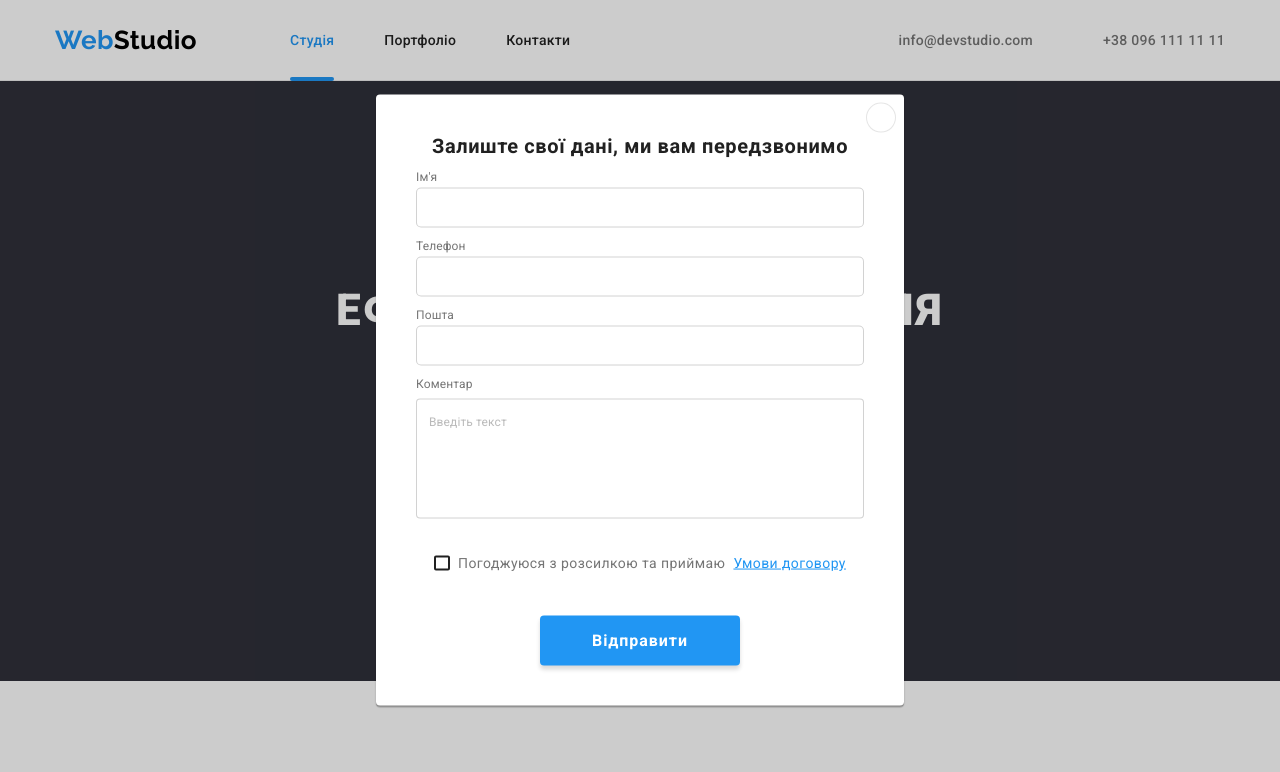
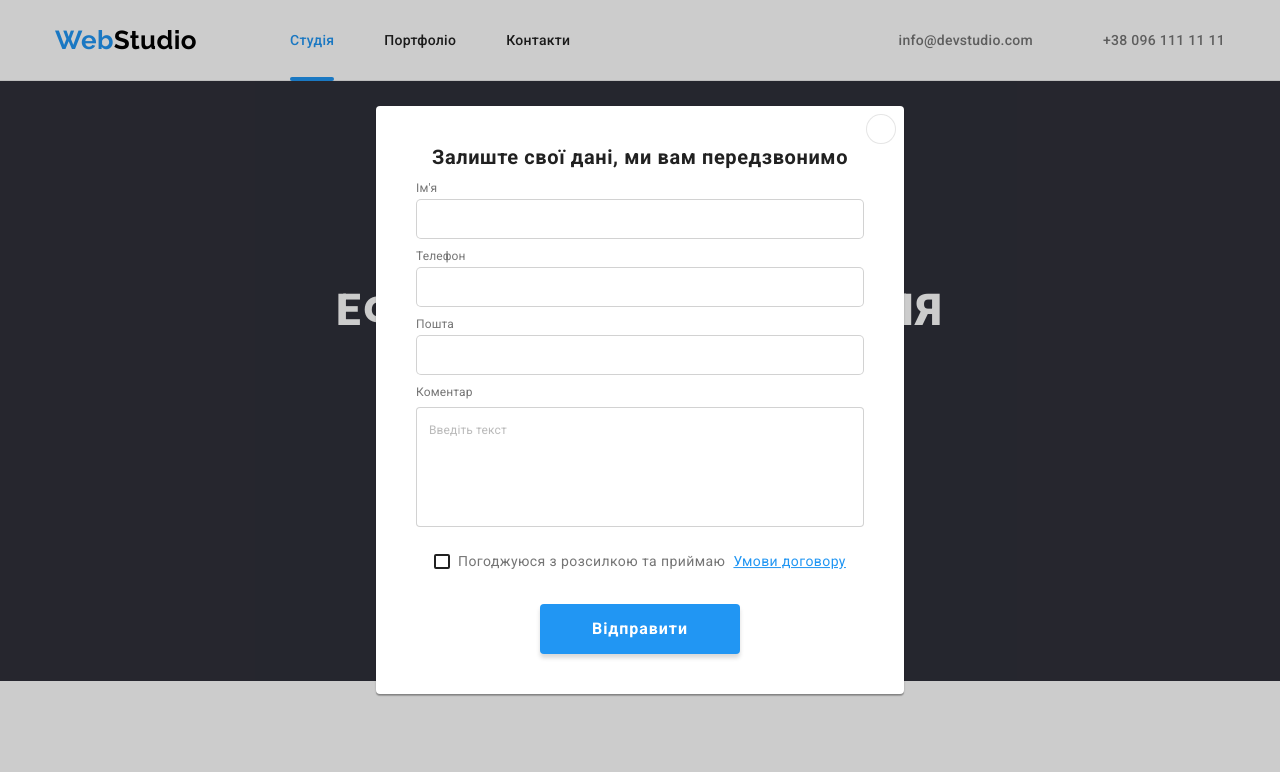
Before and after one commit to AnastasiaKulinich/goit-markup-hw-06, a plain HTML site: page index.html in a window 1280 px wide. Both pictures are taken after a click on the button "Замовити послугу". Shown: the top 772 px of the page. Drawn offline with nearby package versions, Linux system fonts and the light colour scheme.

Commit message:
update css

```diff
--- a/css/styles.css
+++ b/css/styles.css
@@ -766,7 +766,6 @@
 .input-label {
   display: block;
   position: relative;
-  width: 22px;
   height: 14px;
   font-weight: 400;
   font-size: 12px;
@@ -777,7 +776,6 @@
 }
 .input-wrapper {
   position: relative;
-  margin-bottom: 11px;
 }
 .modal-input {
   width: 100%;
@@ -827,8 +825,8 @@
   display: flex;
   justify-content: center;
   align-items: center;
-  padding-top: 20px;
-  padding-bottom: 30px;
+  padding-top: 10px;
+  padding-bottom: 20px;
 }
 .checkbox-text span {
   width: 16px;
```
